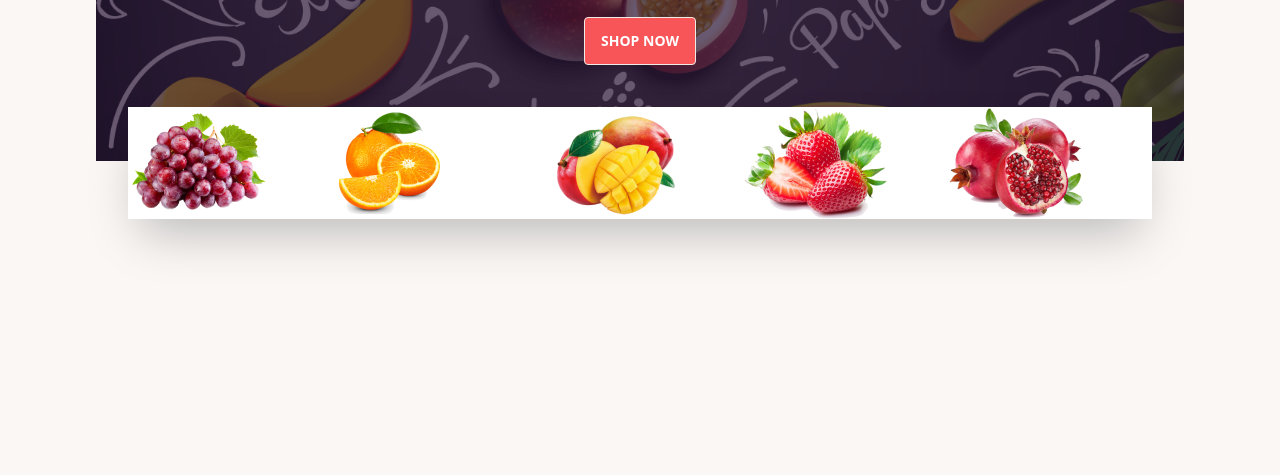
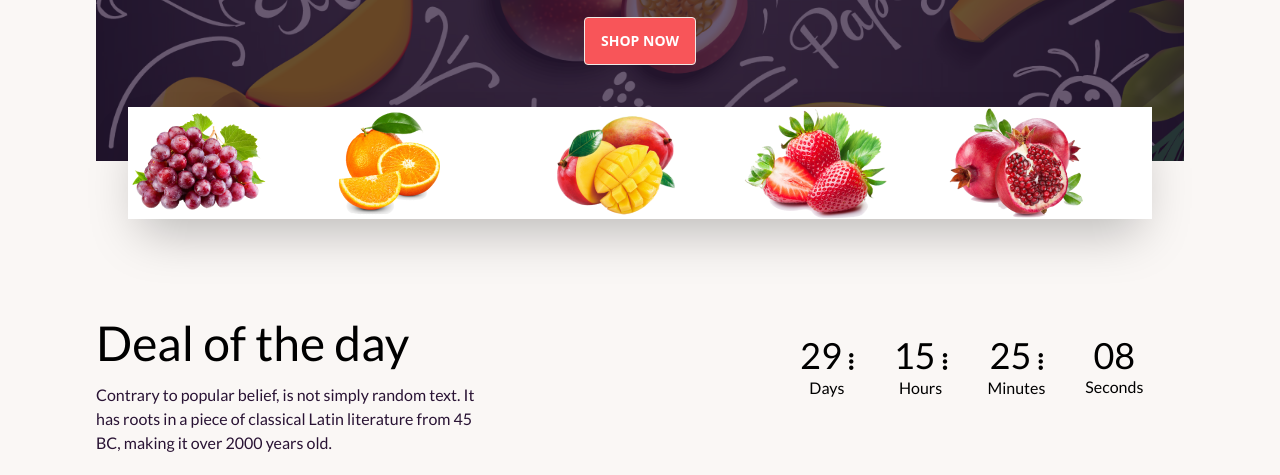
Before and after one commit to saifu9421/B8A3-fruit-brust, a plain HTML site: page index.html in a window 1280 px wide. Shown: the part 407-882 px from the top of the page. Before the commit the page ends 800 px from the top, so only its background shows below. Drawn offline with nearby package versions, Linux system fonts and the light colour scheme.

Commit message:
added a dealy food section

```diff
--- a/index.html
+++ b/index.html
@@ -175,21 +175,23 @@
 
 
 
-              <section class=" lg:px-20 relative -top-20   md:px-20   ">
+              <section class=" lg:px-20 lg:relative md:relative  md:-top20  lg:-top-20  lg:grid md:grid   hidden  md:min-h-full   lg:min-h-full    lg:visible md:visible  invisible   md:px-20   ">
 
-      <div class=" grid lg:visible md:visible invisible  lg:grid-cols-5 grid-cols-1   bg-white  shadow-2xl md:grid-cols-3">
+      <div class=" lg:grid md:grid    lg:visible md:visible invisible    lg:grid-cols-5   bg-white  lf:shadow-2xl md:shadow-2xl  md:grid-cols-3">
                 <div>
                 <img src="images/fruit1.png" alt="">
                </div>
+
                <div>
                 <img src="images/fruit2.png" alt="">
                </div>
+
                <div>
               <img src="images/fruit3.png" alt="">
               </div>
+
               <div>
               <img src="images/fruit4.png" alt="">
-
              </div>
 
               <div>
@@ -197,8 +199,52 @@
              </div>
       </div>
 
+
   </section>
 
+
+   <!--Deal of the day section-->
+     <section class="lg:my-5 md:my-5 my-5  md:px-7 px-5  overflow-x-hidden lg:overflow-x-hidden md:overflow-x-hidden  lg:px-12">
+        <div class="lg:flex lg:gap-80  md:flex flex-wrap">
+            <div class="flex-1  px-4 lg:px-0 md:px-0 ">
+                <h2 class="font text-black   md:text-3xl text-xl lg:text-5xl mb-4 ">Deal of the day</h2>
+              <p class="font  ">Contrary to popular belief, is not simply random text. It has roots in a piece of classical
+                  Latin literature from 45 BC, making it over 2000 years old.</p>
+            </div>
+               <div class=" flex flex-1 gap-5 text-center   px-5  lg:px-0 md:px-0  mt-4 lg:gap-10">
+            <div class=" ">
+             <p class="font text-black  md:text-3xl  text-xl  lg:text-4xl">29 <i class="fa-solid text-xl fa-ellipsis-vertical"></i>
+             </p>
+             <p class="font text-black text-base">Days</p>
+            </div>
+
+            <div class="  ">
+                <p class="font text-black  md:text-3xl text-xl  lg:text-4xl">15 <i class="fa-solid text-xl fa-ellipsis-vertical"></i>
+                </p>
+                <p class="font text-black text-base">Hours</p>
+               </div>
+
+
+
+            <div class="  ">
+                <p class="font text-black  md:text-3xl text-xl  lg:text-4xl">25 <i class="fa-solid text-xl fa-ellipsis-vertical"></i>
+                </p>
+                <p class="font text-black text-base">Minutes</p>
+               </div>
+
+
+            <div class="  ">
+                <p class="font text-black  md:text-3xl text-xl lg:text-4xl">08
+                </p>
+                <p class="font text-black text-base">Seconds</p>
+               </div>
+
+            </div>
+
+     </div>
+     </section>
+     <!--caed section
+    -->
        </main>
        <footer>
 
```
Also changed, not shown: images/menu.png (added). Lines whose indentation alone changed are shown as unchanged.
